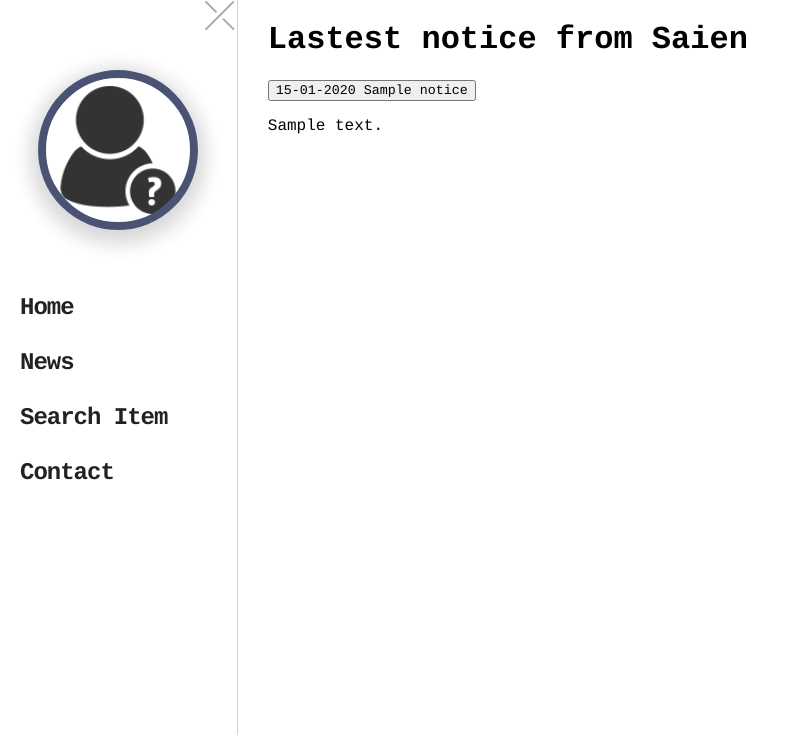
After one commit to B46qqq/saien, a Flask app: page /news/ in a window 1280 px wide. The commit adds this page. Shown: the top 735 px of the page, without its empty margins (0-789 px from the left). Run offline with Flask 2, Linux system fonts and the light colour scheme; tables that the repository leaves empty hold one stand-in row (values such as "Sample post").

Commit message:
minor update to news

```diff
--- a/saien/level0/views.py
+++ b/saien/level0/views.py
@@ -1,7 +1,7 @@
 from flask import render_template, request, redirect, Blueprint, url_for, json, jsonify
 from flask_login import current_user
-from sqlalchemy import exc
-from saien.models import Product
+from sqlalchemy import exc, desc
+from saien.models import Product, Notice
 
 level0 = Blueprint('level0', __name__)
 
@@ -16,5 +16,23 @@ def search():
     for p in products:
         plist.append({"id" : p.product_id,
                       "name" : p.product_name})
+    return render_template('searchpage.html', plist=plist)
 
-    return render_template('searchpage.html', plist=plist)
+
+@level0.route('/news/', methods=['GET'])
+def news():
+    notices = Notice.query.filter().order_by(desc(Notice.start_date))
+    enlist = []
+    for n in notices:
+        enlist.append({'begin' : n.start_date.strftime('%d-%m-%Y'),
+                       'title' : n.title,
+                       'message' : (n.message).replace('\n', '<br>')})
+    return render_template('newspage.html', notices=enlist)
+
+
+@level0.route('/product/get_productInfo', methods=['POST'])
+def get_productInfo():
+    pid = (int)(request.form['pid'])
+    retInfo = Product.query.get(pid)
+    retInfo = json.dumps(retInfo.as_dict())
+    return retInfo;
--- a/saien/static/js/productmanagement.js
+++ b/saien/static/js/productmanagement.js
@@ -2,7 +2,7 @@ function getProductForm(pid){
 
     var args = "pid="+pid;
     var request = new XMLHttpRequest();
-    request.open('POST', url_gpmf, true);
+    request.open('POST', url_pinfo, true);
     request.setRequestHeader('Content-type',
                              'application/x-www-form-urlencoded');
 
--- a/saien/static/js/searchpage.js
+++ b/saien/static/js/searchpage.js
@@ -8,16 +8,14 @@ function open_product(pid){
 
 
 function getProductInfo(pid){
-
     var args = "pid="+pid;
     var request = new XMLHttpRequest();
-    request.open('POST', url_gpmf, true);
+    request.open('POST', url_pinfo, true);
     request.setRequestHeader('Content-type',
                              'application/x-www-form-urlencoded');
 
     request.onload = function(){
         var p_info = JSON.parse(this.responseText);
-        console.log(p_info);
 
         var info = document.querySelector('.product_info');
         info.innerHTML = '<p>' + p_info.product_name + '</p>';
--- a/saien/templates/admin_productmanagement.html
+++ b/saien/templates/admin_productmanagement.html
@@ -102,7 +102,7 @@
 {% block js_block %}
 {{ super() }}
 <script>
- var url_gpmf = "{{ url_for('admin.gpmf') }}";
+ var url_pinfo = "{{ url_for('level0.get_productInfo') }}";
  var url_productupdate = "{{ url_for('admin.productUpdate') }}";
  var url_productdelete = "{{ url_for('admin.productDelete') }}";
  var url_productnew = "{{ url_for('admin.productNew') }}";
--- a/saien/templates/base.html
+++ b/saien/templates/base.html
@@ -56,7 +56,8 @@
                         <a>Home</a>
                     </div>
 
-                    <div class="navitag">
+                    <div class="navitag"
+                         onclick="window.location.href='{{ url_for('level0.news') }}'">
                         <a>News</a>
                     </div>
 
--- /dev/null
+++ b/saien/templates/newspage.html
@@ -0,0 +1,31 @@
+{% extends "top_base.html" %}
+
+{% block css_block %}
+{{ super() }}
+<link rel="stylesheet"
+      href="{{ url_for('static', filename='css/shared/button.css') }}">
+{% endblock %}
+
+{% block content_block %}
+<h1> Lastest notice from Saien </h1>
+
+<div class="notices">
+    <div class="collap_wrap">
+        {% for n in notices %}
+        <button id="{{ n.id }}" class="collap">
+            <bn>{{ n.begin }}</bn>
+            <bn>{{ n.title }}</bn>
+        </button>
+        <div class="notice_content">
+            {% autoescape false %}
+            <p>{{ n.message }}</p>
+            {% endautoescape %}
+        </div>
+        {% endfor %}
+    </div>
+</div>
+{% endblock %}
+
+{% block js_block %}
+{{ super() }}
+{% endblock %}
--- a/saien/templates/searchpage.html
+++ b/saien/templates/searchpage.html
@@ -40,14 +40,13 @@
 
     <div class="product_info">
     </div>
-
 </productlist>
 {% endblock %}
 
 {% block js_block %}
 {{ super() }}
 <script>
- var url_gpmf = "{{ url_for('admin.gpmf') }}";
+ var url_pinfo = "{{ url_for('level0.get_productInfo') }}";
 </script>
 <script type="text/javascript"
         src="{{ url_for('static', filename='js/shared/product_search.js') }}"></script>
```
Also changed, not shown: saien/admin/views.py (+7 -10 lines), saien/storage.db.
